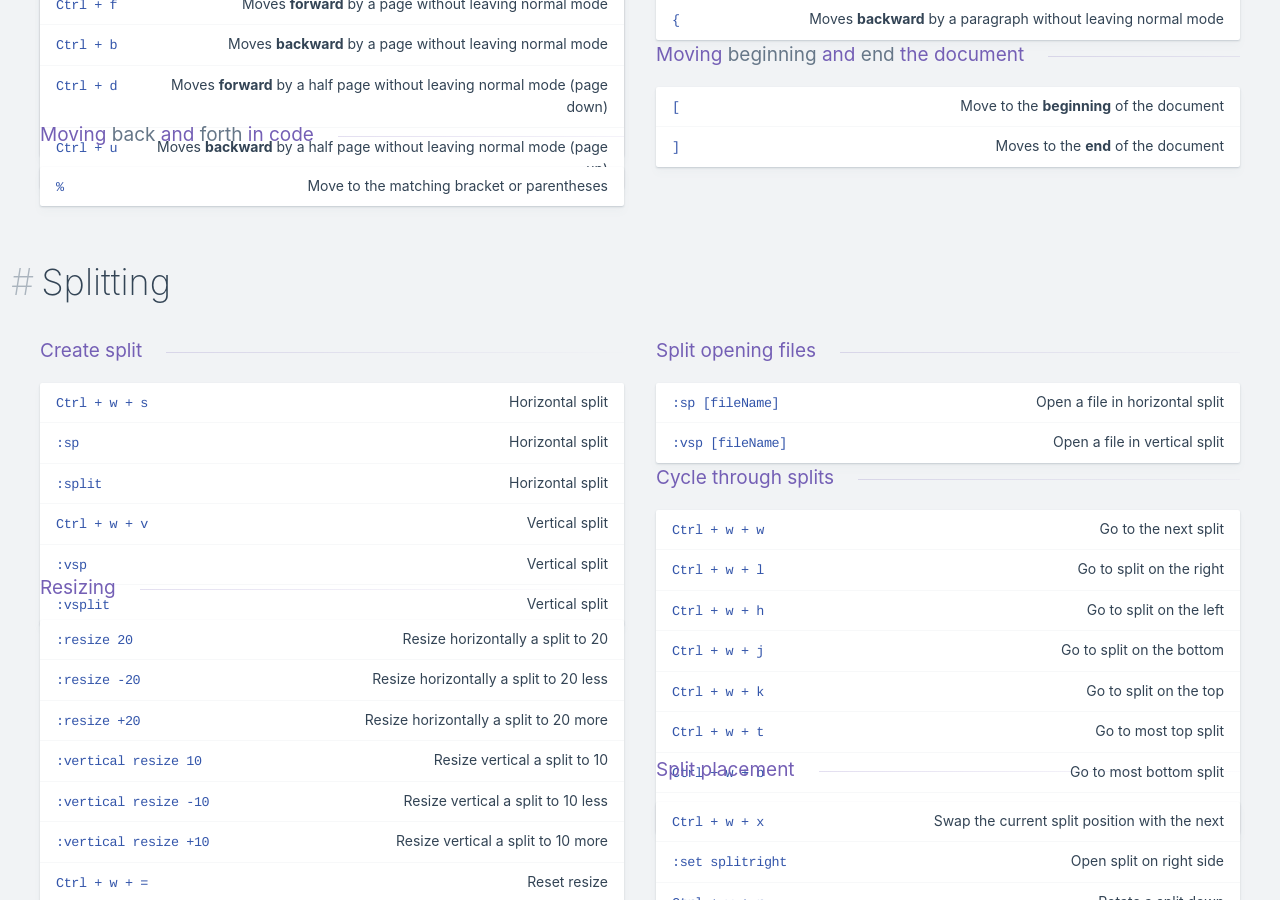
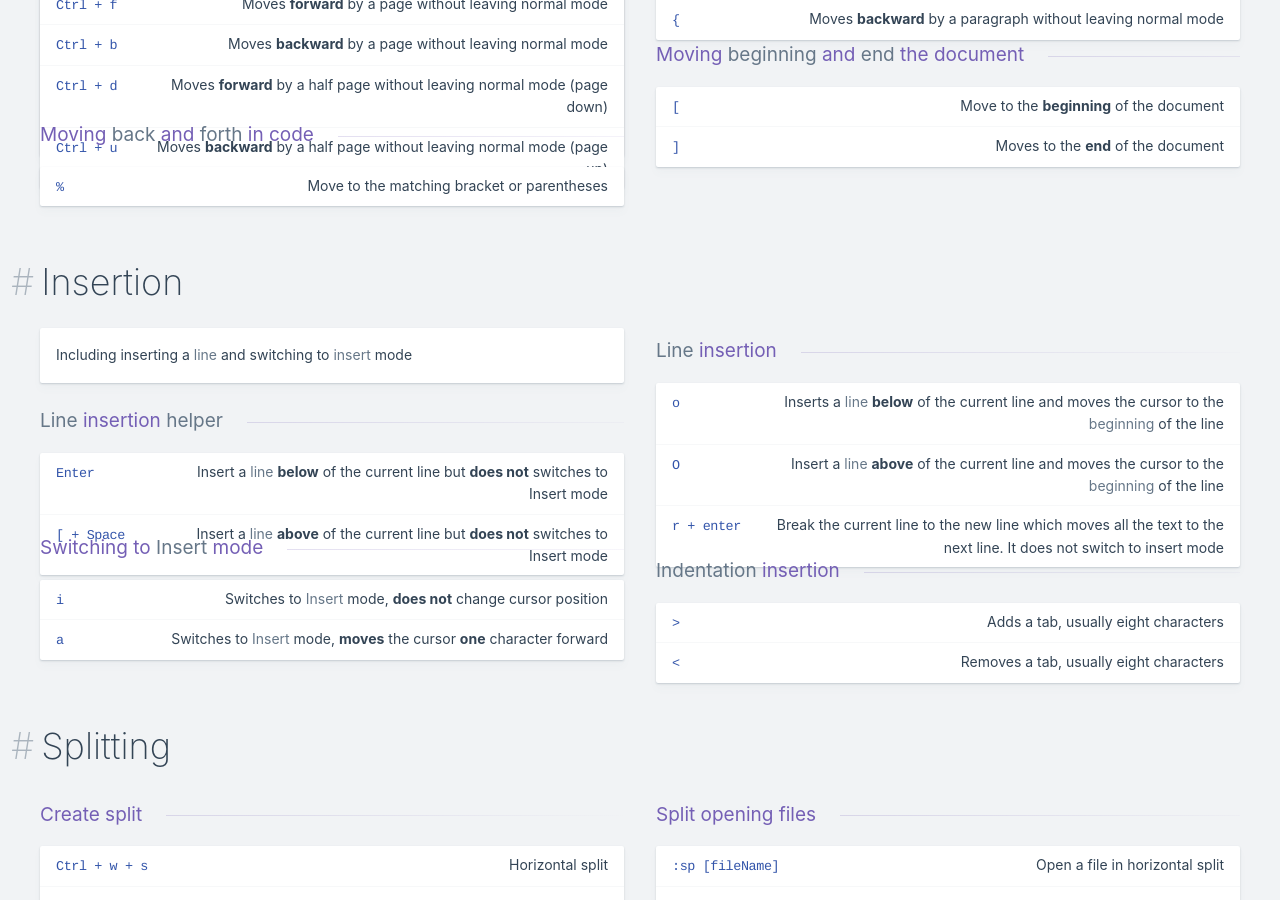
Before and after one commit to kasramp/cheat-sheet-factory, a Jekyll site: the page built from linux/vim.md, in a window 1280 px wide and 900 px high, scrolled down 1103 px. Built offline with Jekyll 4.4.1, drawn with Linux system fonts in a browser that asks for light colours.

Commit message:
Add Vim insertion keybindings

```diff
--- a/linux/vim.md
+++ b/linux/vim.md
@@ -94,6 +94,31 @@ Moving to *right*, *left*, *up*, and *down*
 
 | `%` | Move to the matching bracket or parentheses |
 
+## Insertion
+
+Including inserting a *line* and switching to *insert* mode
+
+### *Line* insertion
+
+| `o` | Inserts a *line* **below** of the current line and moves the cursor to the *beginning* of the line |
+| `O` | Insert a *line* **above** of the current line and moves the cursor to the *beginning* of the line |
+| `r + enter` | Break the current line to the new line which moves all the text to the next line. It does not switch to insert mode |
+
+### *Line* insertion *helper*
+
+| `Enter` | Insert a *line* **below** of the current line but **does not** switches to Insert mode |
+| `[ + Space` | Insert a *line* **above** of the current line but **does not** switches to Insert mode |
+
+### Switching to *Insert* mode
+
+| `i` | Switches to *Insert* mode, **does not** change cursor position |
+| `a` | Switches to *Insert* mode, **moves** the cursor **one** character forward |
+
+### *Indentation* insertion
+
+| `>` | Adds a tab, usually eight characters |
+| `<` | Removes a tab, usually eight characters |
+
 ## Splitting
 
 ### Create split
```
